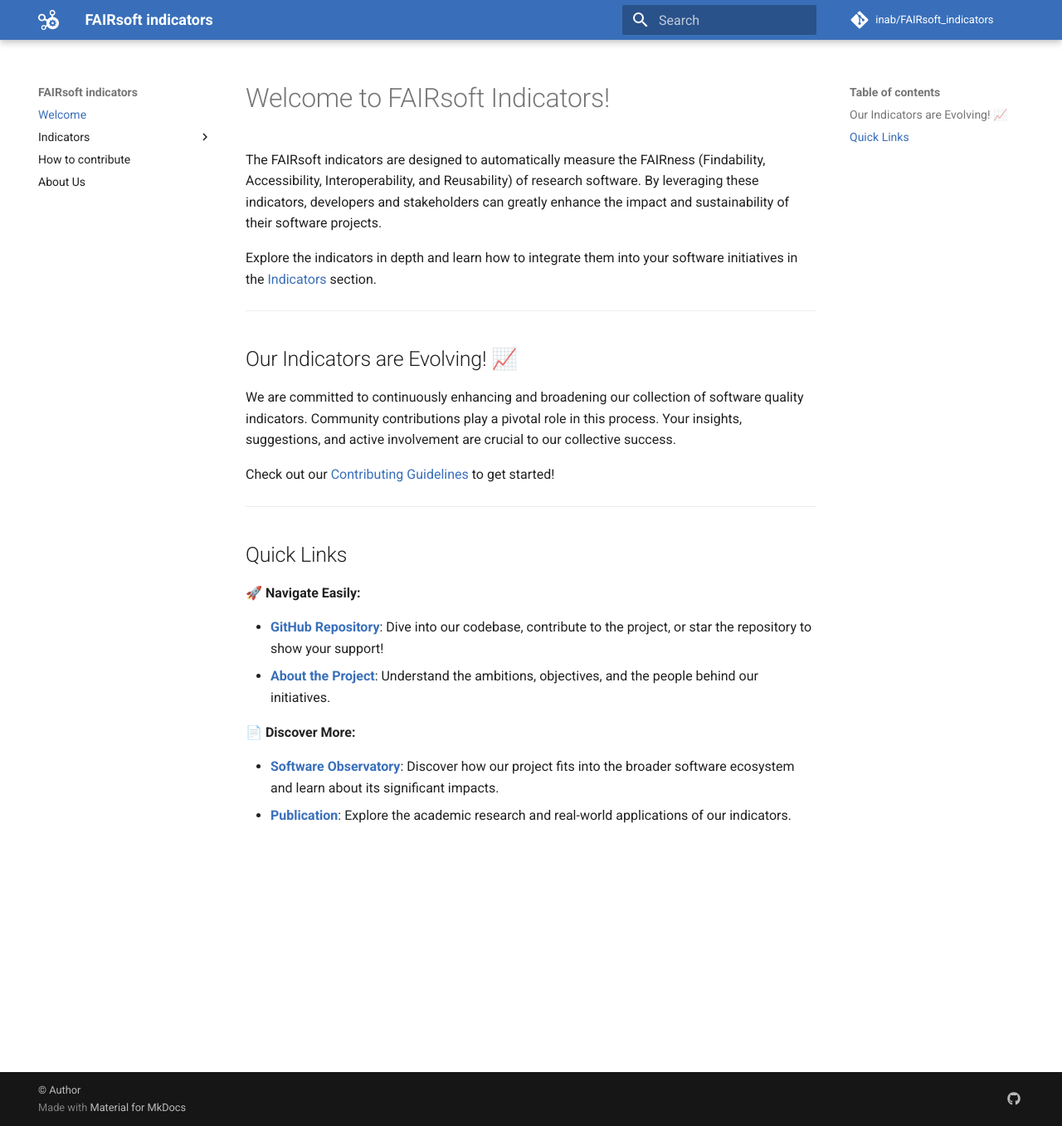
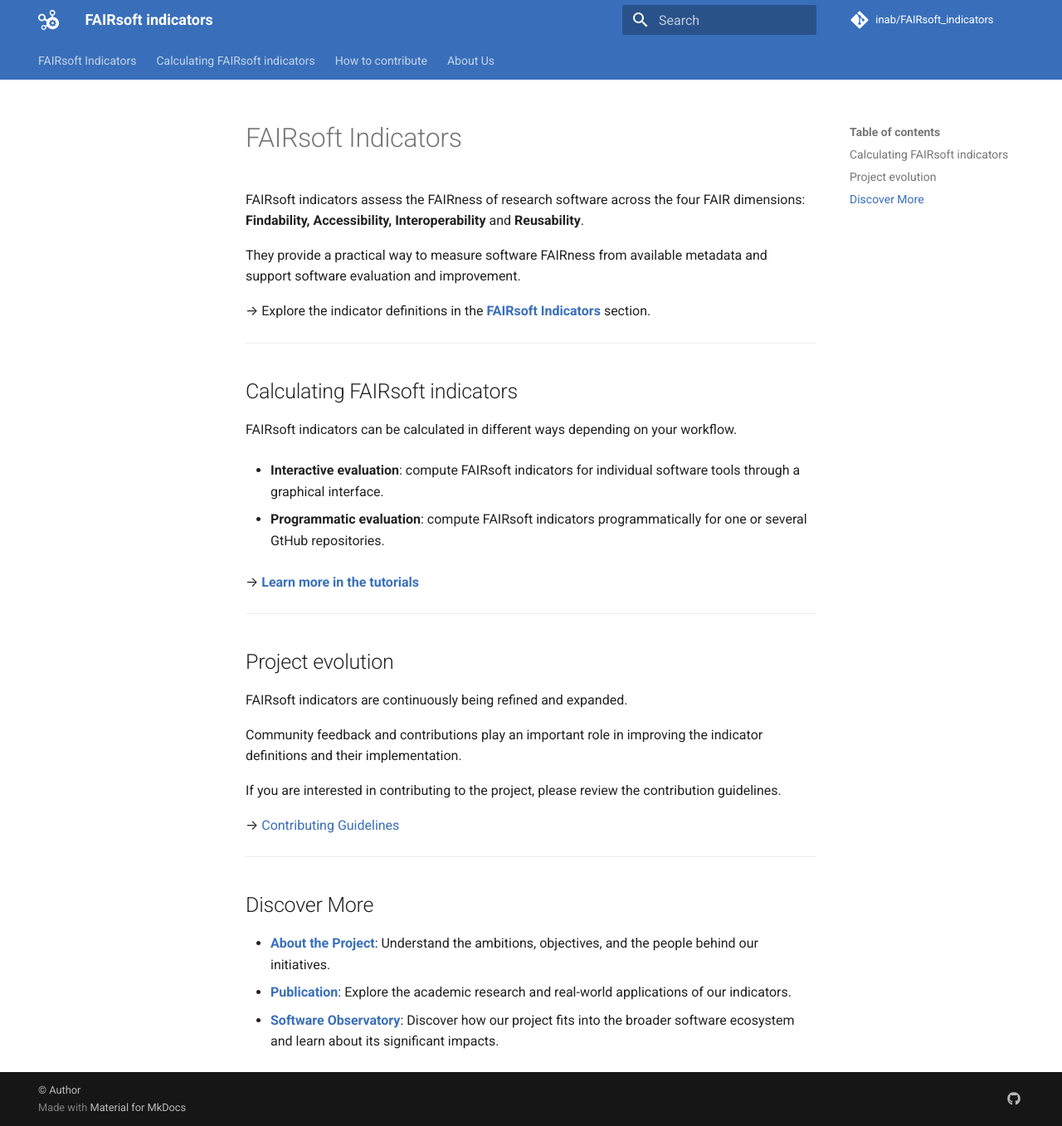
Before and after one commit to inab/FAIRsoft_indicators, an MkDocs documentation site: the page built from docs/index.md, in a window 1280 px wide and 1357 px high. Shown: the whole window at 83% size. Built offline with MkDocs 1.6.1 and Material for MkDocs 9.7.7, drawn with Linux system fonts in a browser that asks for light colours; comment, search, counter and statistics services are not loaded.

Commit message:
Add documentation on how to calculate scores programmatically

```diff
--- a/docs/index.md
+++ b/docs/index.md
@@ -1,29 +1,42 @@
-# Welcome to FAIRsoft Indicators!
+# FAIRsoft Indicators
 
-The FAIRsoft indicators are designed to automatically measure the FAIRness (Findability, Accessibility, Interoperability, and Reusability) of research software. By leveraging these indicators, developers and stakeholders can greatly enhance the impact and sustainability of their software projects.
+FAIRsoft indicators assess the FAIRness of research software across the four FAIR dimensions: **Findability, Accessibility, Interoperability** and **Reusability**.
 
-Explore the indicators in depth and learn how to integrate them into your software initiatives in the [Indicators](./indicators/index.md) section.
+They provide a practical way to measure software FAIRness from available metadata and support software evaluation and improvement.
+
+→ Explore the indicator definitions in the **[FAIRsoft Indicators](./indicators/index.md)** section.
+
+---
+## Calculating FAIRsoft indicators
+
+FAIRsoft indicators can be calculated in different ways depending on your workflow.
+
+- **Interactive evaluation**: compute FAIRsoft indicators for individual software tools through a graphical interface.
+
+- **Programmatic evaluation**:  compute FAIRsoft indicators programmatically for one or several GtHub repositories.
+
+→ **[Learn more in the tutorials](./calculating_fairsoft_scores/index.md)**
+
 
 ---
 
-## Our Indicators are Evolving! 📈
+## Project evolution
 
-We are committed to continuously enhancing and broadening our collection of software quality indicators. Community contributions play a pivotal role in this process. Your insights, suggestions, and active involvement are crucial to our collective success.
 
-Check out our [Contributing Guidelines](./CONTRIBUTING.md) to get started!
+FAIRsoft indicators are continuously being refined and expanded.
+
+Community feedback and contributions play an important role in improving the indicator definitions and their implementation.
+
+If you are interested in contributing to the project, please review the contribution guidelines.
+
+→ [Contributing Guidelines](./CONTRIBUTING.md)
 
 
 ---
 
 
-## Quick Links
+## Discover More
 
-🚀 **Navigate Easily:**
-
-- [**GitHub Repository**](https://github.com/inab/FAIRsoft_indicators): Dive into our codebase, contribute to the project, or star the repository to show your support!
 - [**About the Project**](./about.md): Understand the ambitions, objectives, and the people behind our initiatives.
-
-📄 **Discover More:**
-
+- [**Publication**](https://doi.org/10.1093/bioinformatics/btae464): Explore the academic research and real-world applications of our indicators.
 - [**Software Observatory**](https://openebench.bsc.es/observatory): Discover how our project fits into the broader software ecosystem and learn about its significant impacts.
-- [**Publication**](https://www.biorxiv.org/content/10.1101/2022.05.04.490563v1): Explore the academic research and real-world applications of our indicators.
--- a/mkdocs.yml
+++ b/mkdocs.yml
@@ -93,8 +93,7 @@ repo_url: https://github.com/inab/FAIRsoft_indicators
 # |                                                                                                        |
 # +--------------------------------------------------------------------------------------------------------+
 nav:
-    - Welcome: index.md
-    - Indicators:
+    - FAIRsoft Indicators:
       - Overview : indicators/index.md
       - Findability:
         - F1. Identity Uniqueness: indicators/findability/F1_identity_uniqueness.md
@@ -113,6 +112,15 @@ nav:
         - R2. Existence of license and/or terms of use: indicators/reusability/R2_license.md
         - R3. Existence of Contribution Recognition and Governance: indicators/reusability/R3_contribution_policy.md
         - R4. Existence of Versioning and Historical Traceabilitye: indicators/reusability/R4_provenance.md
+    - Calculating FAIRsoft indicators:
+      - Overview : calculating_fairsoft_scores/index.md
+      - Interactive evaluation: calculating_fairsoft_scores/fairsoft_evaluator.md
+      - Programmatic evaluation:
+          - Overview: calculating_fairsoft_scores/programmatic_evaluation/index.md
+          - Quickstart: calculating_fairsoft_scores/programmatic_evaluation/quickstart.md
+          - Evaluate GitHub repositories: calculating_fairsoft_scores/programmatic_evaluation/github-workflow.md
+          - Evaluate existing metadata: calculating_fairsoft_scores/programmatic_evaluation/existing-metadata-workflow.md
+          - Metadata Enrichment: calculating_fairsoft_scores/programmatic_evaluation/metadata-enrichment.md
     - How to contribute: introduction/CONTRIBUTING.md
     - About Us: about.md
 
@@ -292,7 +300,8 @@ theme:
   # +------------------------------------------------------------------------------------------------------+
   features:
 
-    #- content.tabs.link
+    - content.tabs.
+    - content.code.copy
 
 
 
@@ -305,8 +314,8 @@ theme:
   #- header.autohide # Hide header when user scrolls past a specific point.
 
   # Navigation:
-    #- navigation.tabs
-    #- navigation.sections
+    - navigation.tabs
+    - navigation.sections
     #- navigation.expand
     - navigation.path
     - navigation.indexes
@@ -500,39 +509,17 @@ extra:
 # +--------------------------------------------------------------------------------------------------------+
 markdown_extensions:
   - tables
-  - pymdownx.superfences
   - attr_list
   - md_in_html
+  - admonition
+  - codehilite:
+      guess_lang: false
+  - toc:
+      permalink: true
+  - pymdownx.superfences
+  - pymdownx.details
   - pymdownx.tabbed:
       alternate_style: true
-  - markdown.extensions.admonition:
-  - markdown.extensions.codehilite:
-      guess_lang: false
-  - markdown.extensions.toc:
-      permalink: true
-
-
-  #- pymdownx.arithmex:
-  #- pymdownx.b64:
-  #- pymdownx.betterem:
-  #- pymdownx.caret:
-  #- pymdownx.critic:
-  - pymdownx.details:
-  #- pymdownx.emoji:
-  #- pymdownx.escapeall:
-  #- pymdownx.extra:
-  #- pymdownx.extrarawhtml:
-  #- pymdownx.highlight:
-  #- pymdownx.inlinehilite:
-  #- pymdownx.keys:
-  #- pymdownx.magiclink:
-  #- pymdownx.mark:
-  #- pymdownx.pathconverter:
-  #- pymdownx.progressbar:
-  #- pymdownx.smartsymbols:
-  #- pymdownx.snippets:
-  #- pymdownx.striphtml:
-  - pymdownx.superfences:
-  - pymdownx.tabbed:
-  #- pymdownx.tasklist:
-  #- pymdownx.tilde:
+  - pymdownx.emoji:
+      emoji_index: !!python/name:material.extensions.emoji.twemoji
+      emoji_generator: !!python/name:material.extensions.emoji.to_svg
```
Also changed, not shown: docs/extra_css.css (+10 -0 lines).
